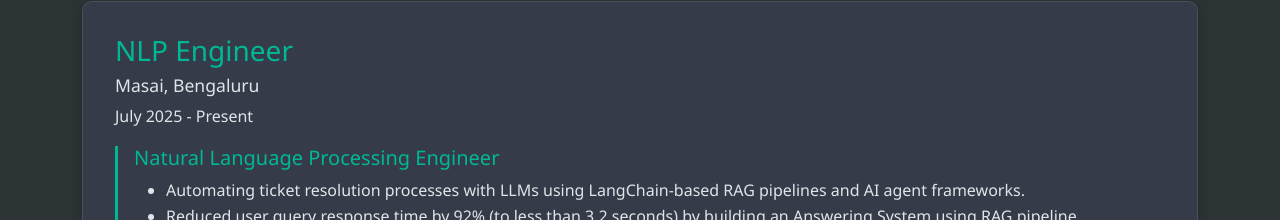
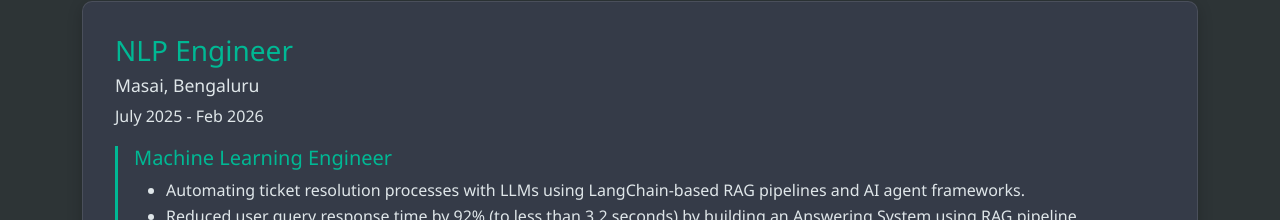
Before and after one commit to sofialtamsh/Portfolio, a website: page index.html in a window 1280 px wide. Shown: the part 2020-2240 px from the top of the page. Drawn offline with nearby package versions, Linux system fonts and the light colour scheme.

Commit message:
Update index.html

```diff
--- a/index.html
+++ b/index.html
@@ -58,7 +58,7 @@
             <h2 class="section-title">About Me</h2>
             <div class="row">
                 <div class="col-lg-8">
-                    <p class="lead">I'm a passionate Natural Language Processing (NLP) Engineer & AI Enthusiast, driven by the power of data and artificial intelligence. I specialize in building 🔥 data-driven solutions with expertise in Python, data analysis, NLP, LLMs, Deep Learning and cutting-edge machine learning techniques. My goal is to create or train impactful models that solve real-world problems and push the boundaries of AI.</p>
+                    <p class="lead">I'm a passionate Machine Learning Engineer & AI Enthusiast, driven by the power of data and artificial intelligence. I specialize in building 🔥 data-driven solutions with expertise in Python, data analysis, NLP, LLMs, Deep Learning and cutting-edge machine learning techniques. My goal is to create or train impactful models that solve real-world problems and push the boundaries of AI.</p>
                 </div>
             </div>
         </div>
@@ -261,9 +261,9 @@
             <div class="experience-item">
                 <h3>NLP Engineer</h3>
                 <h4>Masai, Bengaluru</h4>
-                <p>July 2025 - Present</p>
+                <p>July 2025 - Feb 2026</p>
                 <div class="project-details">
-                    <h5>Natural Language Processing Engineer</h5>
+                    <h5>Machine Learning Engineer</h5>
                     <ul>
                         <li>Automating ticket resolution processes with LLMs using LangChain-based RAG pipelines and AI agent frameworks.</li>
                         <li>Reduced user query response time by 92% (to less than 3.2 seconds) by building an Answering System using RAG pipeline</li>
```
